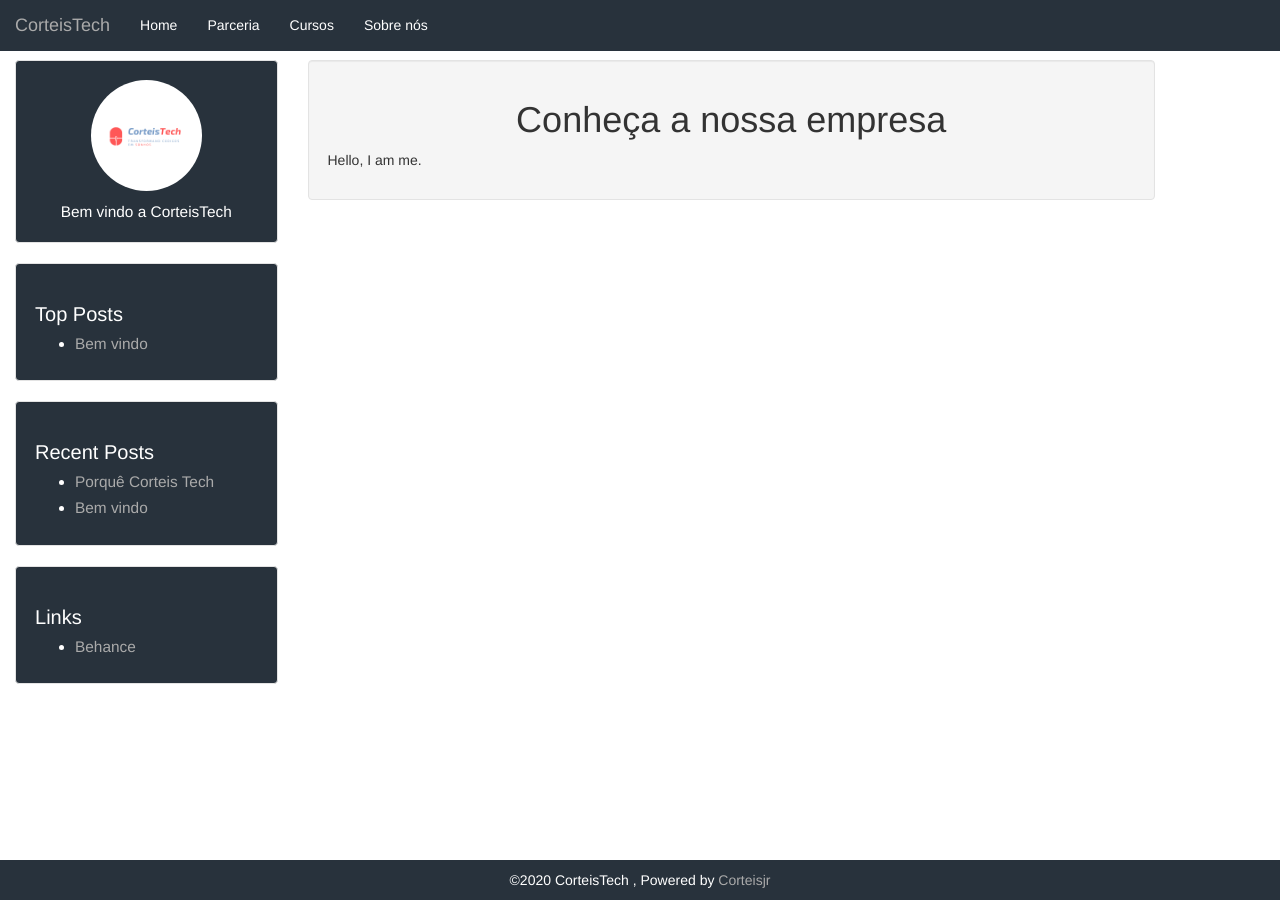
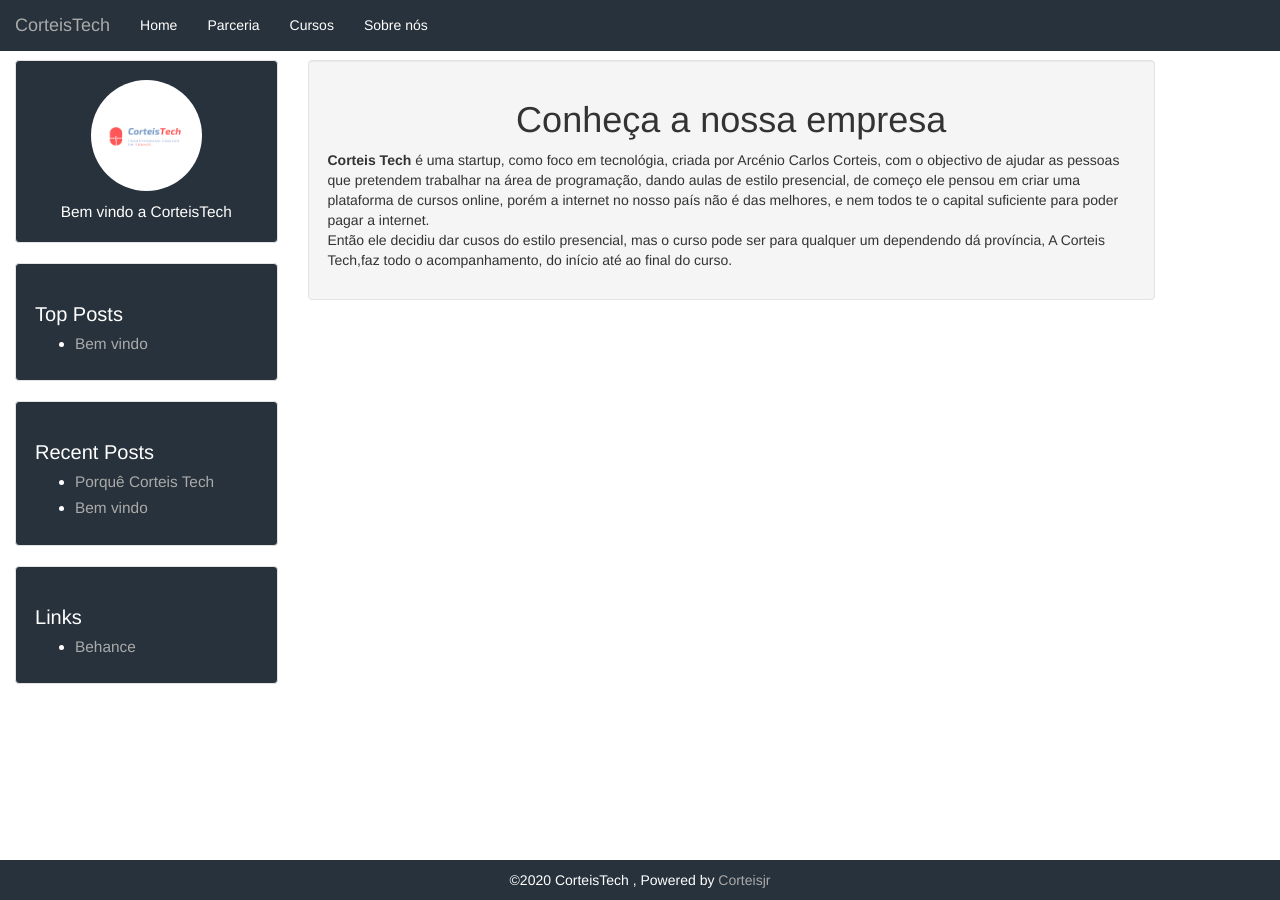
Before and after one commit to corteisjr/CorteisTech, a Jekyll site: the page built from about.html, in a window 1280 px wide. Built offline with Jekyll 4.4.1, drawn with Linux system fonts in a browser that asks for light colours.

Commit message:
Update about.html

```diff
--- a/about.html
+++ b/about.html
@@ -4,5 +4,12 @@
 
 <div class="well">
     <h1 style="text-align: center;">Conheça a nossa empresa</h1>
-    <p>Hello, I am me.</p>
+    <p><strong>Corteis Tech</strong> é uma startup, como foco em tecnológia, criada por Arcénio Carlos Corteis,
+    com o objectivo de ajudar as pessoas que pretendem trabalhar na área de programação, dando aulas de estilo presencial,
+        de começo ele pensou em criar uma plataforma de cursos online, porém a internet no nosso país não é das melhores, e nem todos
+        te o capital suficiente para poder pagar a internet.
+        <br>
+        Então ele decidiu dar cusos do estilo presencial, mas o curso pode ser para qualquer um dependendo dá província,
+        A Corteis Tech,faz todo o acompanhamento, do início até ao final do curso.<br>
+        </p>
 </div>
```
